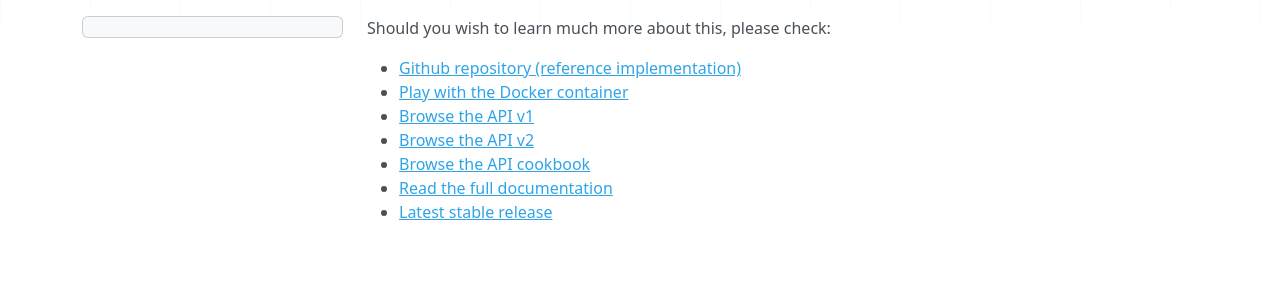
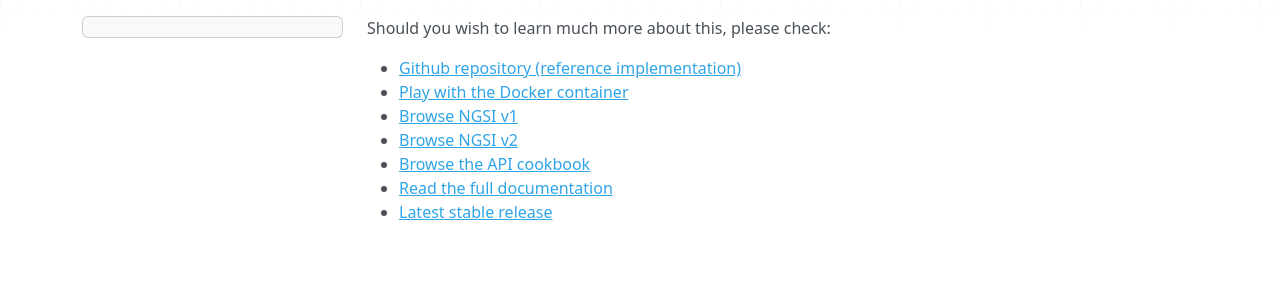
Before and after one commit to FIWARE-Ops/docs.TourGuide, an MkDocs documentation site: the page built from doc/development-context-aware-applications/deep-dive.md, in a window 1280 px wide. Shown: the part 276-576 px from the top of the page. Built offline with MkDocs 1.6.1, drawn with Linux system fonts in a browser that asks for light colours; nearby versions of some CDN libraries; comment, search, counter and statistics services are not loaded; old or Windows-style settings are respelled for this version of MkDocs.

Commit message:
Fix links to the NGSI specifications (#21)

```diff
--- a/doc/development-context-aware-applications/deep-dive.md
+++ b/doc/development-context-aware-applications/deep-dive.md
@@ -2,8 +2,8 @@ Should you wish to learn much more about this, please check:
 
    - [Github repository (reference implementation) ](https://github.com/Fiware/context.Orion)
    - [Play with the Docker container](https://hub.docker.com/r/fiware/orion/)
-   - [Browse the API v1](http://fiware.github.io/context.Orion/api/v1/)
-   - [Browse the API v2](http://fiware.github.io/context.Orion/api/v2/)
-   - [Browse the API cookbook](http://fiware.github.io/context.Orion/api/v2/cookbook/)
+   - [Browse NGSI v1](http://fiware.github.io/context.Orion/api/v1/)
+   - [Browse NGSI v2](http://fiware.github.io/specifications/ngsiv2/latest/)
+   - [Browse the API cookbook](http://fiware.github.io/specifications/ngsiv2/latest/cookbook/)
    - [Read the full documentation](http://fiware-orion.readthedocs.org/en/latest/)
-   - [Latest stable release](https://github.com/Fiware/context.Orion/releases/tag/1.0.0)
+   - [Latest stable release](https://github.com/telefonicaid/fiware-orion/releases/latest)
```
